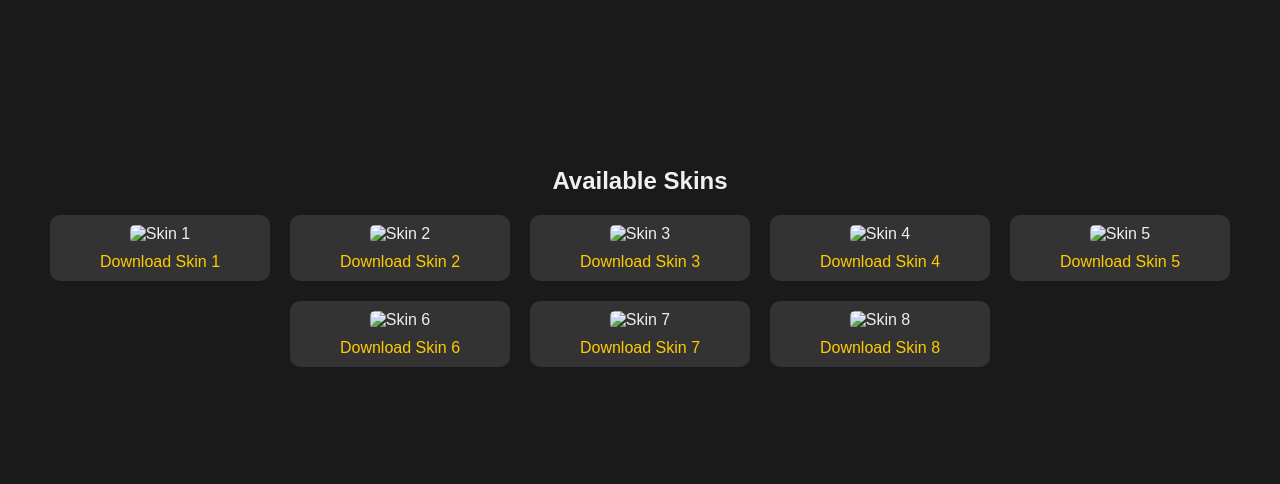
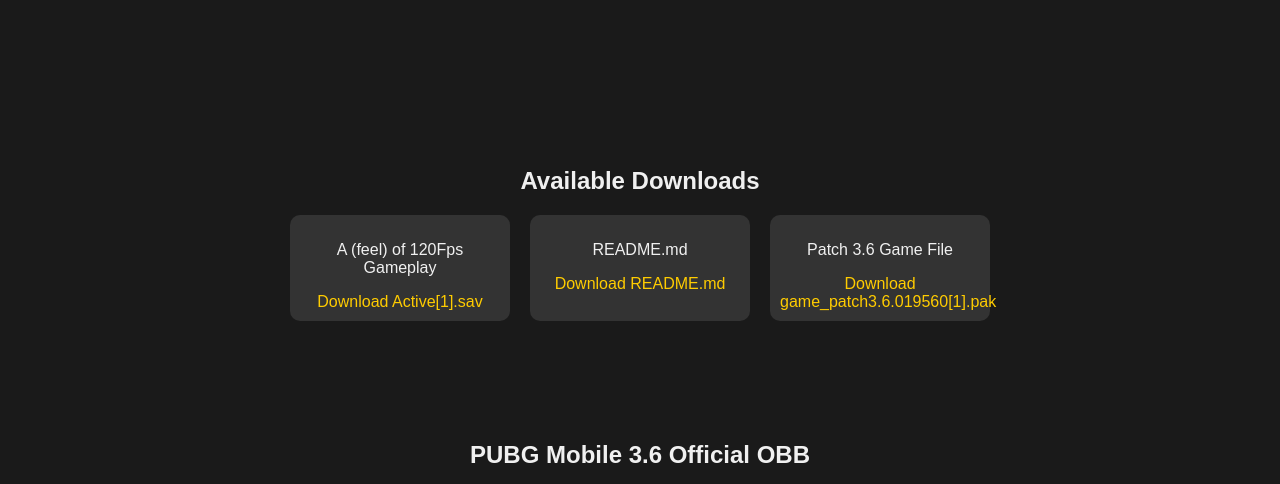
Before and after one commit to XForceXS/skin-downloader, a plain HTML site: page index.html in a window 1280 px wide. Shown: the part 294-778 px from the top of the page. Drawn offline with Linux system fonts and the light colour scheme.

Commit message:
Update index.html

```diff
--- a/index.html
+++ b/index.html
@@ -20,39 +20,19 @@
         </div>
     </section>
     <section class="skins-section">
-        <h2>Available Skins</h2>
+        <h2>Available Downloads</h2>
         <div class="skins-gallery">
             <div class="skin-item">
-                <img src="skins/skin1.jpg" alt="Skin 1">
-                <a href="files/skin1.zip" download>Download Skin 1</a>
+                <p>A (feel) of 120Fps Gameplay</p>
+                <a href="files/Active[1].sav" download>Download Active[1].sav</a>
             </div>
             <div class="skin-item">
-                <img src="skins/skin2.jpg" alt="Skin 2">
-                <a href="files/skin2.zip" download>Download Skin 2</a>
+                <p>README.md</p>
+                <a href="files/README.md" download>Download README.md</a>
             </div>
             <div class="skin-item">
-                <img src="skins/skin3.jpg" alt="Skin 3">
-                <a href="files/skin3.zip" download>Download Skin 3</a>
-            </div>
-            <div class="skin-item">
-                <img src="skins/skin4.jpg" alt="Skin 4">
-                <a href="files/skin4.zip" download>Download Skin 4</a>
-            </div>
-            <div class="skin-item">
-                <img src="skins/skin5.jpg" alt="Skin 5">
-                <a href="files/skin5.zip" download>Download Skin 5</a>
-            </div>
-            <div class="skin-item">
-                <img src="skins/skin6.jpg" alt="Skin 6">
-                <a href="files/skin6.zip" download>Download Skin 6</a>
-            </div>
-            <div class="skin-item">
-                <img src="skins/skin7.jpg" alt="Skin 7">
-                <a href="files/skin7.zip" download>Download Skin 7</a>
-            </div>
-            <div class="skin-item">
-                <img src="skins/skin8.jpg" alt="Skin 8">
-                <a href="files/skin8.zip" download>Download Skin 8</a>
+                <p>Patch 3.6 Game File</p>
+                <a href="files/game_patch3.6.019560[1].pak" download>Download game_patch3.6.019560[1].pak</a>
             </div>
         </div>
     </section>
@@ -63,7 +43,9 @@
     </section>
     <footer>
         <p>Contact us: <a href="mailto:p1619076@gmail.com">p1619076@gmail.com</a></p>
+        <p>How to apply files? <br> Files/UE4Game/ShadowTrackerExtra/Saved/Paks/(Paste)</p>
         <p>© 2025 X力量遊戲. All rights reserved.</p>
+        <a href="feedback.html" class="btn">Give Feedback</a>
     </footer>
 </body>
 </html>
```
